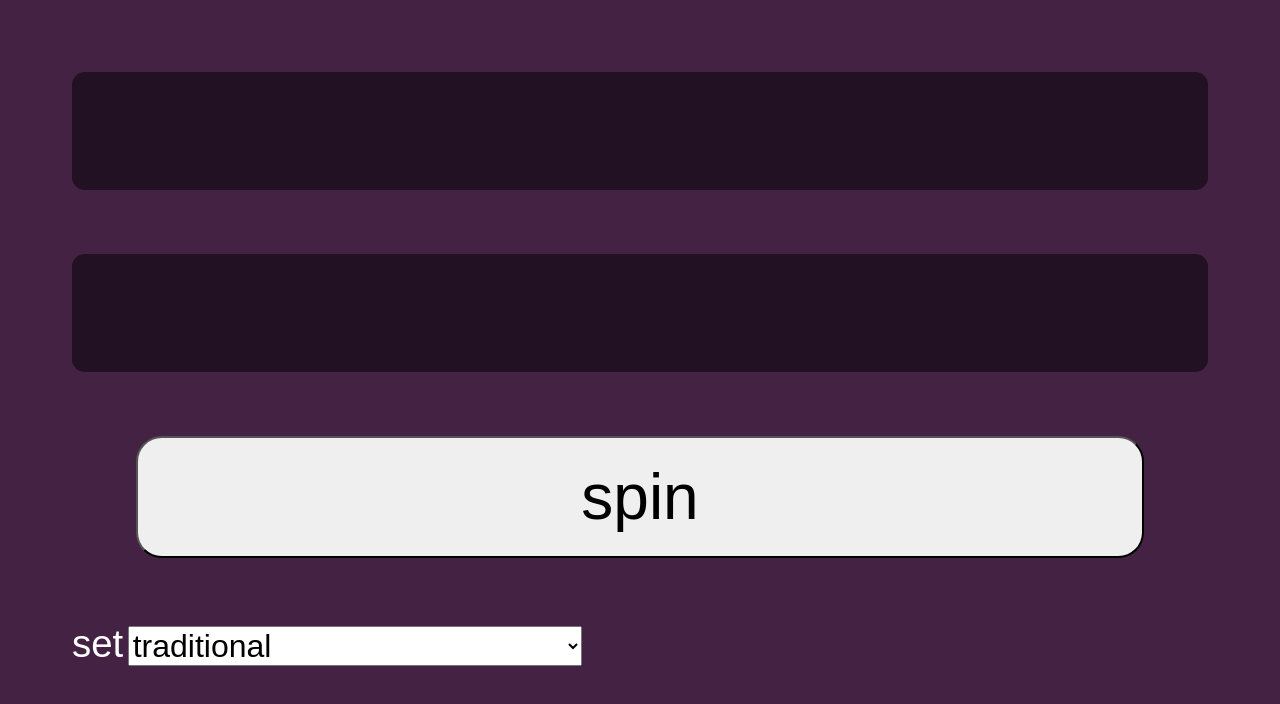
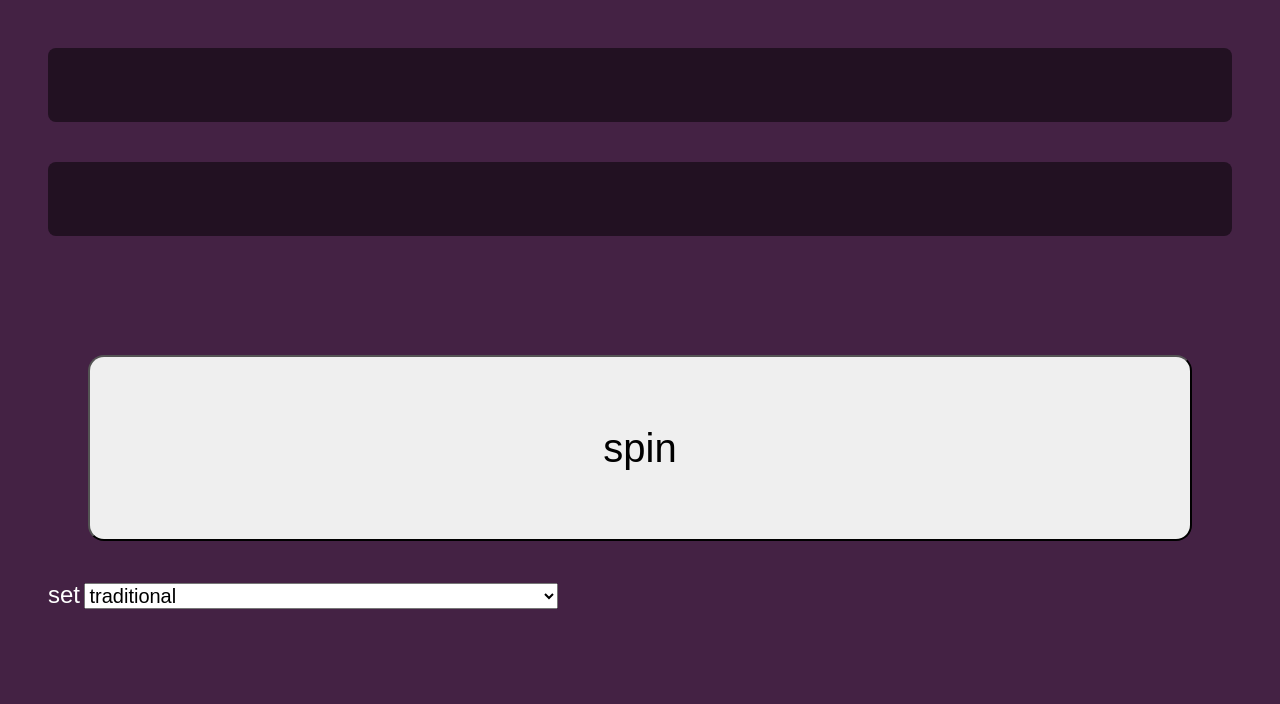
Before and after one commit to dougma/dougma.github.io, a plain HTML site: page spinner.html in a window 1280 px wide. Drawn offline with Linux system fonts and the light colour scheme.

Commit message:
better when rotated?

```diff
--- a/spinner.html
+++ b/spinner.html
@@ -9,7 +9,7 @@ body {
 	display:flex;
 	flex-direction: column;
 	height: 100vh;
-	padding: 5vw;
+	padding: 5vmin;
 }
 .container {
 }
@@ -17,24 +17,24 @@ body > div {
 	flex:1;
 }
 button {
-	font-size:5vw;
-	margin:5vw;
+	font-size:5vmin;
+	margin:5vmin;
 	flex:1;
-	border-radius:2vw;
+	border-radius:2vmin;
 }
 div[id="what"], div[id="where"] {
 	color: white;
 	background-color: #212;
-	font-size: 8vw;
-	border-radius: 1vw;
+	font-size: 8vmin;
+	border-radius: 1vmin;
 	text-align: center;
 }
 div[id="what"] {
-	margin-bottom: 5vw;
+	margin-bottom: 5vmin;
 }
-label { color: white; font-size:3vw;}
+label { color: white; font-size:3vmin; }
 select {
-	font-size:2.5vw;
+	font-size:2.5vmin;
 	width:40%;
 }
 div[id="buttons"] {
```
